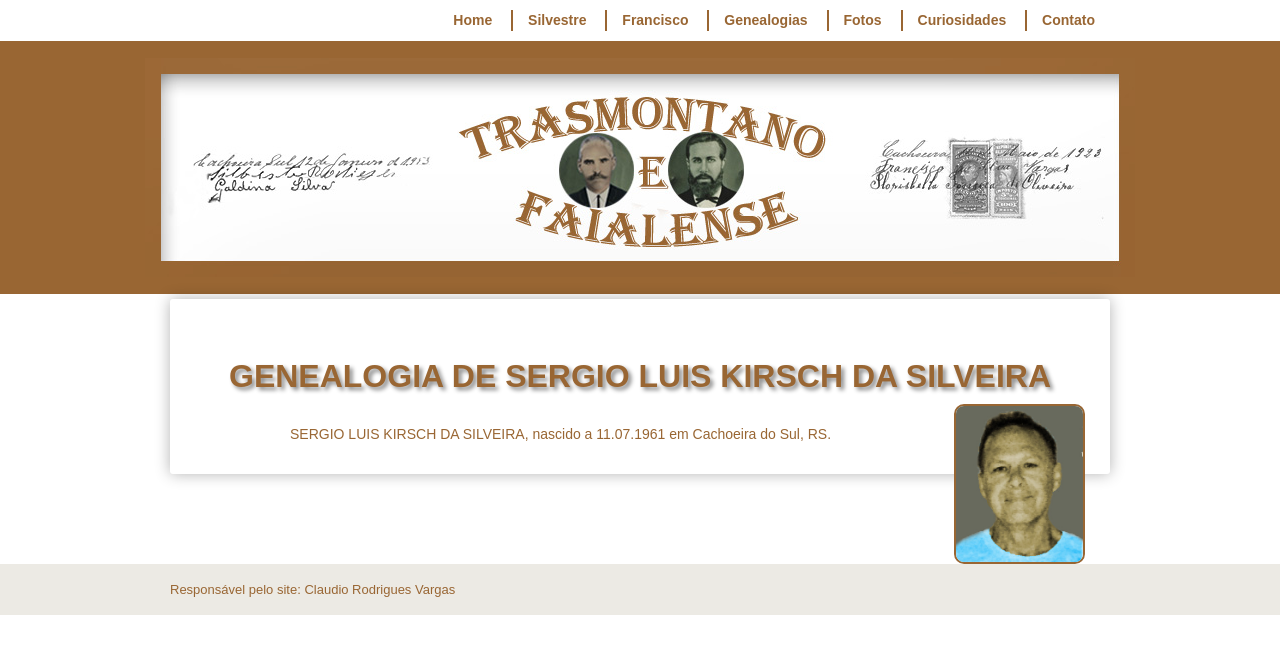
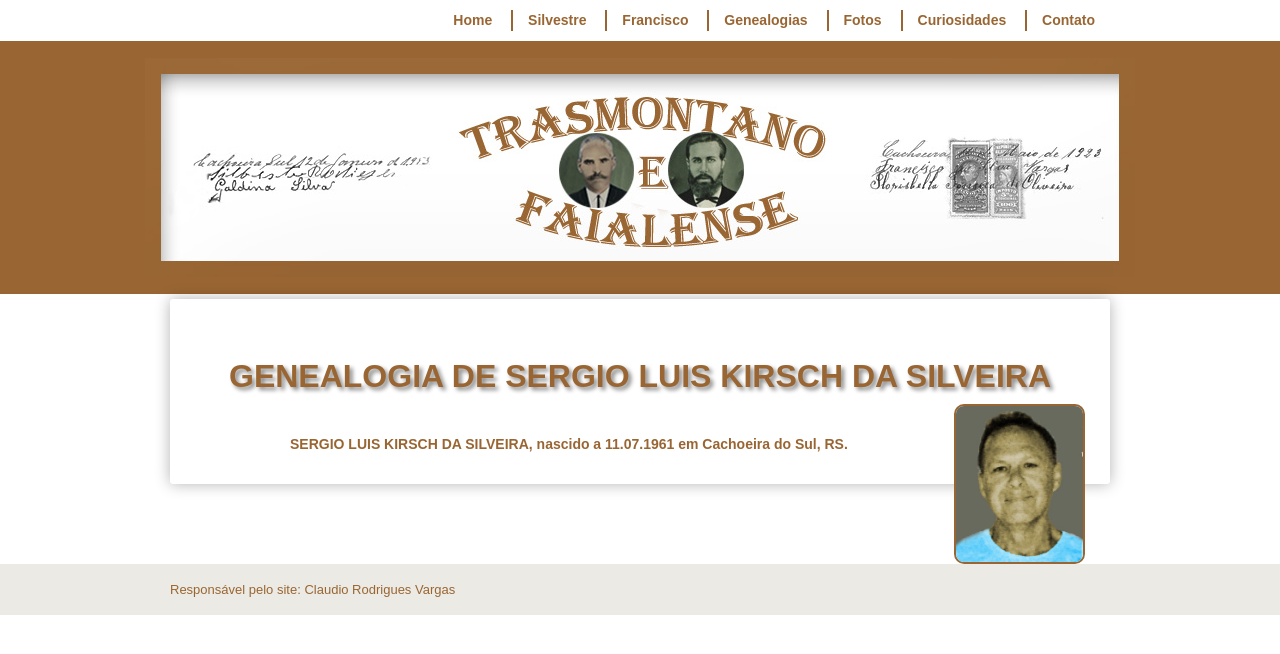
Before and after one commit to claudiovargas1955/claudiovargas1955.github.io, a Jekyll site: the page built from _pages/genealogia-de-sergio-luis-kirsch-da-silveira.html, in a window 1280 px wide. Shown: the top 654 px of the page. Built offline with Jekyll 4.4.1, drawn with Linux system fonts in a browser that asks for light colours; some web fonts are replaced.

Commit message:
Update genealogia-de-sergio-luis-kirsch-da-silveira.html

```diff
--- a/_pages/genealogia-de-sergio-luis-kirsch-da-silveira.html
+++ b/_pages/genealogia-de-sergio-luis-kirsch-da-silveira.html
@@ -95,5 +95,6 @@
 </style>
 
 <h1>GENEALOGIA DE SERGIO LUIS KIRSCH DA SILVEIRA</h1>
-<p><img class="dir" style="float:right"; src="/images/FOTO SÉRGIO.jpg" height="160px"; title="Sergio";/></p><br>
+<p><img class="dir" style="float:right"; src="/images/FOTO SÉRGIO.jpg" height="160px"; title="Sergio";/><br>
 <b><p style="text-indent:100px";/>SERGIO LUIS KIRSCH DA SILVEIRA, nascido a 11.07.1961 em Cachoeira do Sul, RS.
+</p>
```
